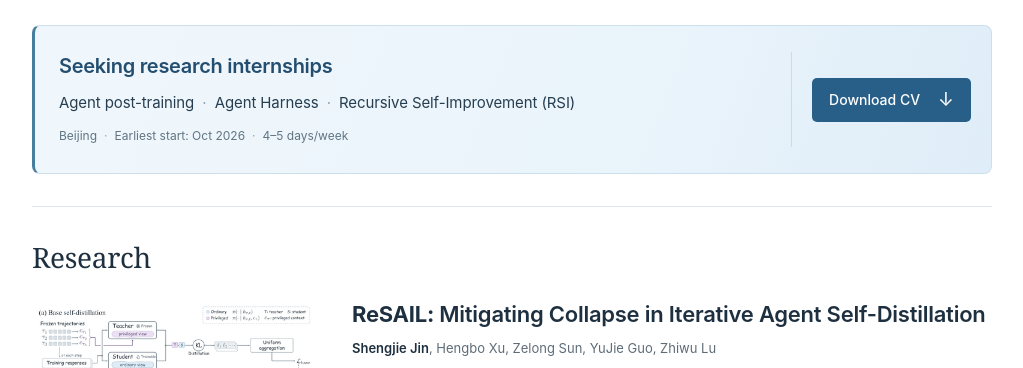
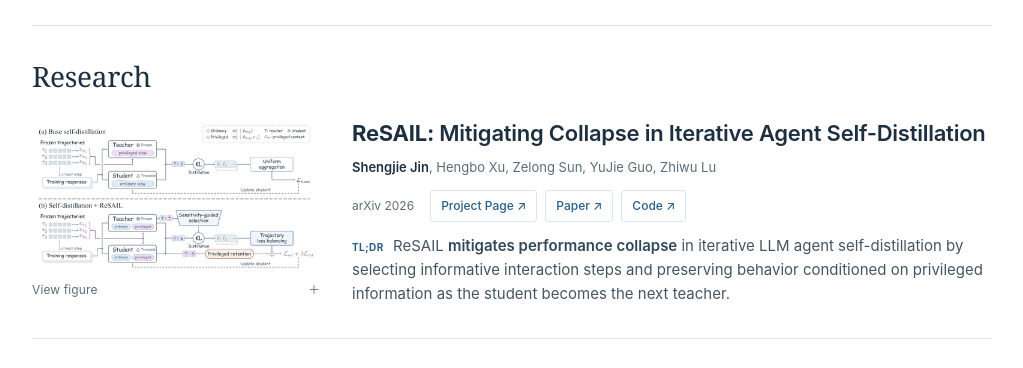
Before and after one commit to ShengjieJin/ShengjieJin.github.io, a plain HTML site: page index.html in a window 1280 px wide. Shown: the part 424-792 px from the top of the page, without its empty margins (128-1151 px from the left). Drawn offline with Linux system fonts and the light colour scheme.

Commit message:
Remove internship search banner and CV download entry

```diff
--- a/index.html
+++ b/index.html
@@ -63,7 +63,6 @@
           </div>
         </div>
       </section>
-      <section class="internship-band" aria-label="Internship interests"><div class="op-heading"><span class="op-dot"></span><h2>Seeking research internships</h2></div><p class="op-fields">Agent post-training <span>·</span> Agent Harness <span>·</span> Recursive Self-Improvement (RSI)</p><div class="op-meta"><span>Beijing</span><span>Earliest start: Oct 2026</span><span>4–5 days/week</span></div><div class="op-action"><a class="op-download" href="papers/shengjie-jin-cv.pdf" download="Shengjie-Jin-CV.pdf">Download CV <span aria-hidden="true">↓</span></a></div></section>
       <section class="research section" id="research" aria-labelledby="research-heading">
         <div class="section-heading"><h2 id="research-heading">Research</h2></div>
         <article class="paper" aria-labelledby="resail-title">
```
